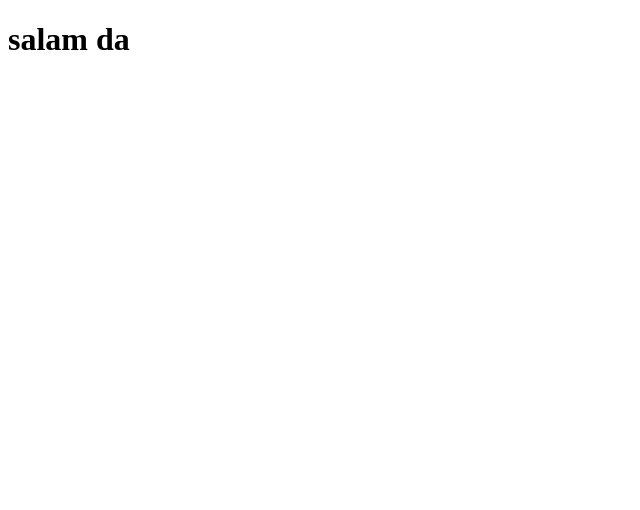
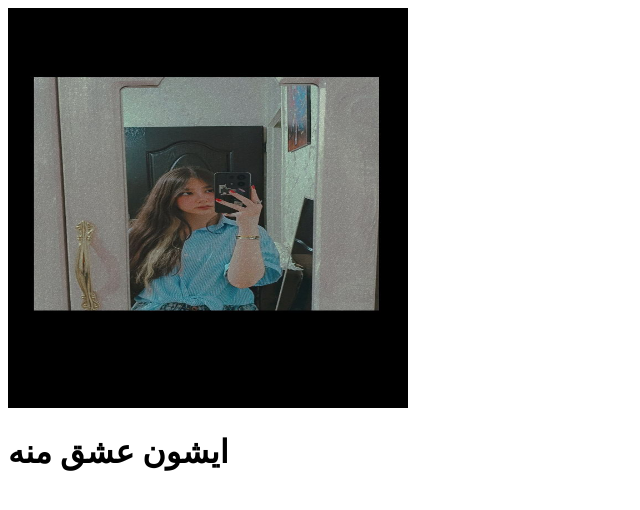
Before and after one commit to programmeram/mycoffe, a plain HTML site: page index.html in a window 1280 px wide. Shown: the whole page, without its empty margins (0-640 px from the left). Drawn offline with Linux system fonts and the light colour scheme.

Commit message:
Add files via upload

```diff
--- a/index.html
+++ b/index.html
@@ -4,8 +4,11 @@
     <meta charset="UTF-8">
     <meta name="viewport" content="width=device-width, initial-scale=1.0">
     <title>Document</title>
+
 </head>
 <body>
-    <h1>salam da</h1>
+    <img src="-2147483648_-210045.jpg" alt="" width="400px" height="400px">
+    <h1>ایشون عشق منه </h1>
+
 </body>
 </html>
```
Also changed, not shown: -2147483648_-210045.jpg (added).
